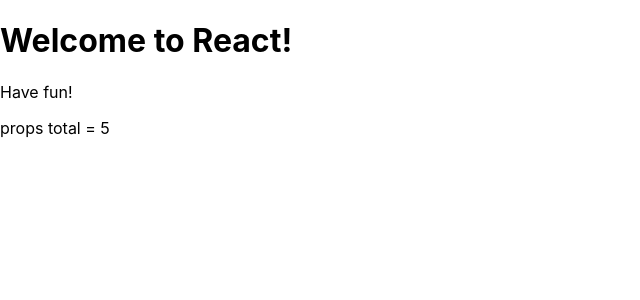
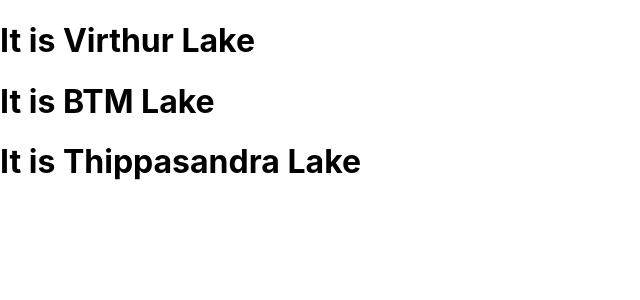
Before and after one commit to kuvarviren/ReactJS, a React (Create React App) app: page / in a window 1280 px wide. Shown: the top 300 px of the page, without its empty margins (0-640 px from the left). Built offline with nearby package versions, Linux system fonts and the light colour scheme.

Commit message:
Composing Components

```diff
--- a/src/index.js
+++ b/src/index.js
@@ -2,21 +2,21 @@
 import ReactDOM from 'react-dom';
 import './index.css';
 
-function Hello(props){
-  console.log(props);
+function Lake({name}){
+  return (
+    <h1>It is {name} Lake</h1>
+  );
+}
+function App(){
   return (
     <div>
-      <h1>Welcome to {props.library}!</h1>
-      <p>{props.message}</p>
-      <p>props total = {props.number}</p>
+      <Lake name="Virthur" />
+      <Lake  name="BTM" />
+      <Lake  name="Thippasandra" />
     </div>
   );
 }
 ReactDOM.render(
-  <Hello
-  library="React"
-  message="Have fun!"
-  number = {5}
-  />,
+  <App />,
   document.getElementById('root')
 );
```
